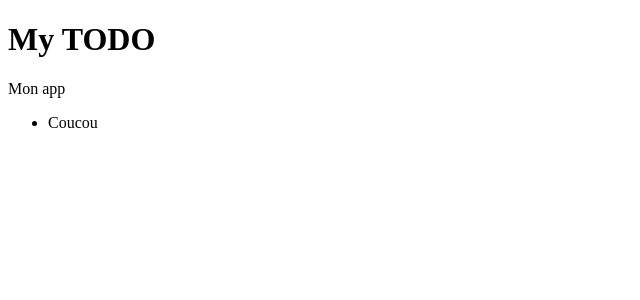
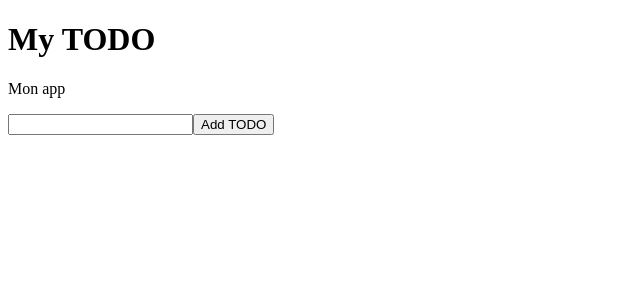
Before and after one commit to Miratons/Redux, a React app: page / in a window 1280 px wide. Shown: the top 300 px of the page, without its empty margins (0-640 px from the left). Built offline with nearby package versions, Linux system fonts and the light colour scheme.

Commit message:
Add Todo on submit form

```diff
--- a/src/components/App/App.js
+++ b/src/components/App/App.js
@@ -2,6 +2,7 @@ import React, { Component } from 'react'
 import PropTypes from 'prop-types'
 
 import List from 'components/List'
+import Form from 'components/Form'
 
 class App extends Component {
     constructor(props) {
@@ -13,6 +14,7 @@ class App extends Component {
             <div>
                 <p>Mon app</p>
                 <List />
+                <Form />
             </div>
         )
     }
--- /dev/null
+++ b/src/components/Form/index.js
@@ -0,0 +1,12 @@
+import { connect } from 'react-redux'
+
+import Form from './presentational'
+import { addTodo } from 'store/ducks/todos'
+
+const mapDispatchToProps = (dispatch, props) => {
+    return {
+      addTodo : (label) => dispatch(addTodo(label))
+    }
+}
+
+export default connect(() => ({}), mapDispatchToProps)(Form)
--- /dev/null
+++ b/src/components/Form/presentational.js
@@ -0,0 +1,40 @@
+import React, { Component } from 'react'
+
+class Form extends Component {
+
+    constructor(props) {
+        super(props)
+        this.handleChange = this.handleChange.bind(this)
+        this.handleSubmit = this.handleSubmit.bind(this)
+
+        this.state = {
+            value: ''
+        }
+    }
+
+    render () {
+        return (
+            <form onSubmit={this.handleSubmit}>
+                <input type="text" onChange={this.handleChange} />
+                <button>Add TODO</button>
+            </form>
+        )
+    }
+
+    handleChange(event) {
+        this.setState({
+            value: event.target.value
+        })
+    }
+
+    handleSubmit(e) {
+        this.props.addTodo(this.state.value)
+        this.setState({
+            value: ''
+        })
+        e.preventDefault();
+        e.stopPropagation();
+    }
+}
+
+export default Form
--- a/src/components/List/presentational.js
+++ b/src/components/List/presentational.js
@@ -1,14 +1,22 @@
 import React, { Component } from 'react'
+import PropTypes from 'prop-types'
 
 class List extends Component {
 
     render () {
+        var tasks = this.props.values.map((task, i) => {
+            return <li key={`item-${i}`} >{task.label}</li>
+        })
         return (
             <ul>
-                <li>Coucou</li>
+                {tasks}
             </ul>
         )
     }
 }
 
+List.propType = {
+    values: PropTypes.array.isRequired
+}
+
 export default List
```
